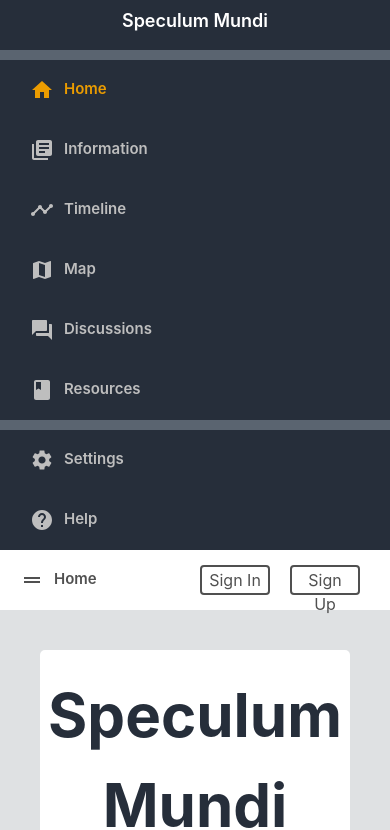
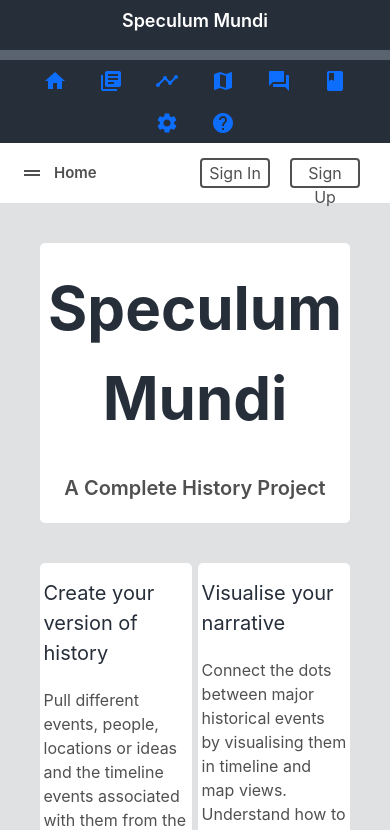
Before and after one commit to minhok1/speculum-mundi-old, a React (Vite) app in the folder client/: page /home in a window 390 px wide. Shown: the top 830 px of the page. Built offline with nearby package versions, Linux system fonts and the light colour scheme.

Commit message:
tempsave

```diff
--- a/client/src/NavSidebar/NavSidebar.css
+++ b/client/src/NavSidebar/NavSidebar.css
@@ -20,6 +20,8 @@
 
 .title-text {
   width: fit-content;
+  align-items: center;
+  justify-content: center;
   font-size: 18px;
   font-weight: 600;
   color: var(--color-white);
--- a/client/src/NavSidebar/NavSidebar.tsx
+++ b/client/src/NavSidebar/NavSidebar.tsx
@@ -7,7 +7,7 @@ import BookIcon from "@mui/icons-material/Book";
 import SettingsIcon from "@mui/icons-material/Settings";
 import HelpIcon from "@mui/icons-material/Help";
 import LibraryBooksIcon from "@mui/icons-material/LibraryBooks";
-import { Container, Row, Col } from "react-bootstrap";
+import { Container, Row, Col, Nav } from "react-bootstrap";
 
 import "./NavSidebar.css";
 
@@ -24,33 +24,33 @@ export default function NavSidebar() {
   ];
 
   return (
-    <Container className="nav-container">
+    <Col className="nav-container">
       <Row className="nav-title">
         <h1 className="title-text">Speculum Mundi</h1>
       </Row>
-      <nav className="navigation-panel">
+      <Nav className="navigation-panel flex-row flex-md-column">
         {menuConfig.map((navLinkInfo) => {
           return (
             <span key={navLinkInfo.name}>
-              <NavLink
-                to={navLinkInfo.to}
-                className={(props) =>
-                  props.isActive ? "active-link" : "navigation-link"
-                }
+              <Nav.Link
+                href={navLinkInfo.to}
+                // className={(props) =>
+                //   props.isActive ? "active-link" : "navigation-link"
+                // }
               >
                 {navLinkInfo.icon}
-                <span className="navigation-link-title">
+                <span className="navigation-link-title d-none d-md-inline">
                   {navLinkInfo.name}
                 </span>
-              </NavLink>
+              </Nav.Link>
               {navLinkInfo.name === "Resources" ? (
-                <div className="separator"></div>
+                <div className="separator d-none d-md-block"></div>
               ) : null}
             </span>
           );
         })}
-      </nav>
+      </Nav>
       <Outlet />
-    </Container>
+    </Col>
   );
 }
--- a/client/src/routes/Home/Home.tsx
+++ b/client/src/routes/Home/Home.tsx
@@ -16,7 +16,7 @@ export default function Home() {
         </Col>
         <Col className="contents-container">
           <ProfileHeader pageTitle="Home" />
-          <Container className="dashboard-container">
+          <Col className="dashboard-container">
             <Row className="title-container">
               <Row className="title-row">Speculum Mundi</Row>
               <Row className="subtitle-row">A Complete History Project</Row>
@@ -29,7 +29,7 @@ export default function Home() {
                 </Col>
               ))}
             </Row>
-          </Container>
+          </Col>
         </Col>
       </Row>
     </Container>
```
